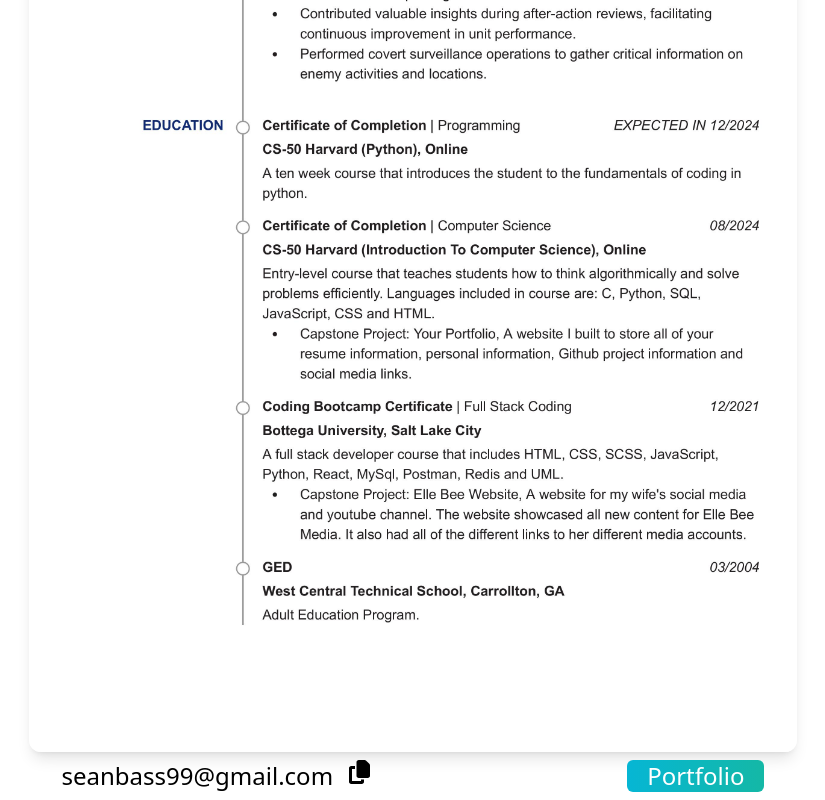
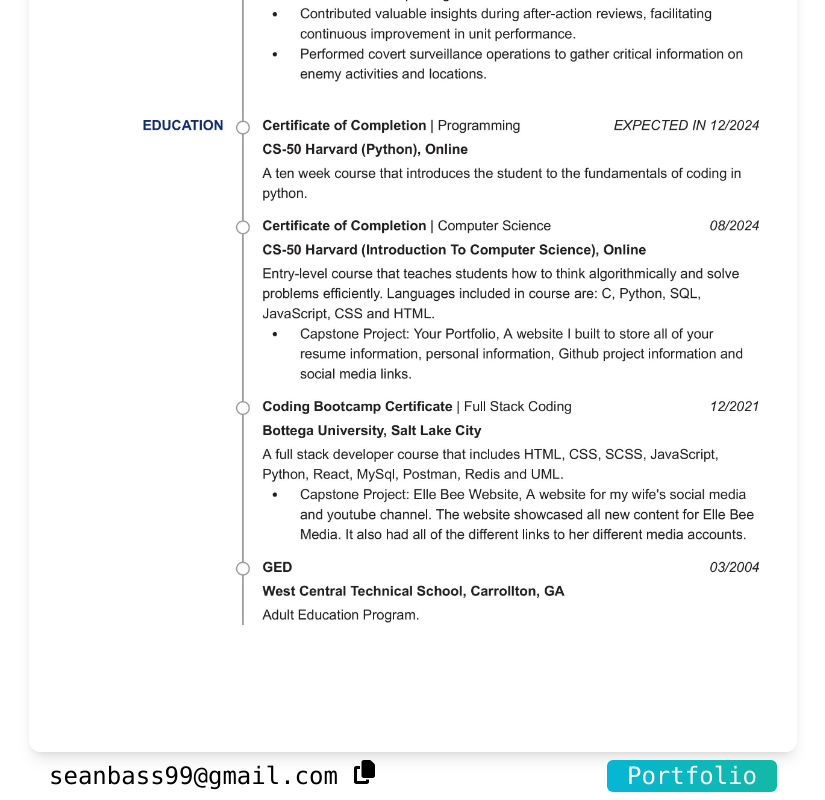
Before and after one commit to bass1121/next-portfolio, a Next.js app: page /resume in a window 1280 px wide. Shown: the part 1416-2216 px from the top of the page, without its empty margins (227-1052 px from the left). Built offline with nearby package versions, Linux system fonts and the light colour scheme.

Commit message:
working with icon styles so icons will be center on production build

```diff
--- a/src/app/page.js
+++ b/src/app/page.js
@@ -23,7 +23,7 @@ export default function Home() {
                   <ThemeSwitcher />
                 </li>
                 <li>
-                  <a href="/resume" className="bg-gradient-to-r text-1xl sm:text-2xl from-cyan-500 to-teal-500 text-white px-5 rounded-md sm:ml-4">Resume</a>
+                  <a href="/resume" className="bg-gradient-to-r text-xl sm:text-2xl from-cyan-500 to-teal-500 text-white px-5 rounded-md sm:ml-4">Resume</a>
                 </li>
               </ul>
             </nav>
@@ -160,9 +160,9 @@ export default function Home() {
             </div>
           </section>
           <section>
-            <footer className="sm:flex sm:justify-around">
+            <footer className="sm:flex font-mono sm:justify-around">
               <div className='flex sm:flex sm:space-x-3'>
-                <h1 className="text-lg sm:text-2xl mr-1 mb-2 dark:text-gray-300">seanbass99@gmail.com</h1>
+                <h1 className="text-lg sm:text-2xl mr-1 mb-2 font-mono dark:text-gray-300">seanbass99@gmail.com</h1>
                 <CopyToClipboard placeholder="blur" />
               </div>
               <a href="/resume" className="footerButton bg-gradient-to-r text-lg sm:text-2xl h-max from-cyan-500 to-teal-500 text-white px-5 rounded-md">Resume</a>
--- a/src/app/resume/page.js
+++ b/src/app/resume/page.js
@@ -27,12 +27,12 @@ export default function Resume() {
           <Image src={ resume0 } priority className="resumeImage w-2/4 shadow-lg mb-4 dark:shadow-teal-300 rounded-xl"  alt="resume0"/>
           <Image src={ resumeSecond } className="resumeImage w-2/4 shadow-lg mb-2 dark:shadow-teal-300 rounded-xl"  alt="resume1"/>
         </div>
-        <footer className="sm:flex sm:justify-around">
+        <footer className="sm:flex font-mono sm:justify-around">
           <div className='flex sm:flex sm:space-x-3'>
             <h1 className="text-lg sm:text-2xl mr-1 mb-2 dark:text-gray-300">seanbass99@gmail.com</h1>
             <CopyToClipboard placeholder="blur" />
           </div>
-          <a href="/" className="footerButton bg-gradient-to-r text-1xl sm:text-2xl h-max from-cyan-500 to-teal-500 text-white px-5 rounded-md">Portfolio</a>
+          <a href="/" className="footerButton bg-gradient-to-r text-lg sm:text-2xl h-max from-cyan-500 to-teal-500 text-white px-5 rounded-md">Portfolio</a>
         </footer>
     </div>
   );
```
